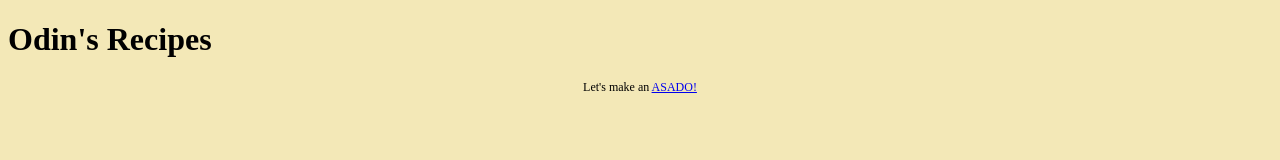
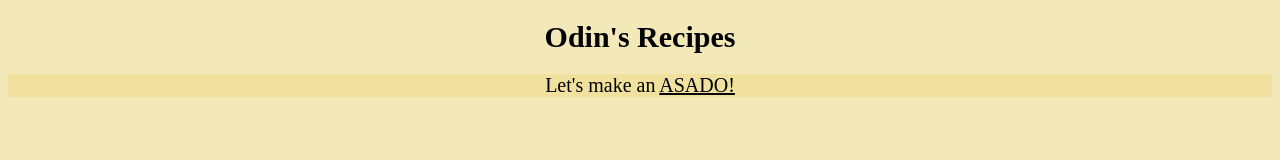
Before and after one commit to 12coqui/odin-recipes, a plain HTML site: page index.html in a window 1280 px wide. Drawn offline with Linux system fonts and the light colour scheme.

Commit message:
last 5:10pm

```diff
--- a/index.html
+++ b/index.html
@@ -8,8 +8,8 @@
     <link rel="stylesheet" href="style.css">
 </head>
 <body>
-    <h1>Odin's Recipes</h1>
-    <div>Let's make an <a id="asadolink"    href="recipes.html">ASADO!</a></div>
+    <h1 id="titulos1">Odin's Recipes</h1>
+    <div class="titulos">Let's make an <a id="asadolink"    href="recipes.html">ASADO!</a></div>
 
 </body>
 </html>
--- a/style.css
+++ b/style.css
@@ -3,7 +3,7 @@
     width: 650px;
 
 }
-#titulos{
+#titulos, #titulos1{
     text-align: center;
     font-size: 30px;
 }
@@ -26,6 +26,6 @@ div{
 font-size: 12px;
 text-align: center;
 }
-#asado{
+#asadolink{
     color: black;
 }
```
